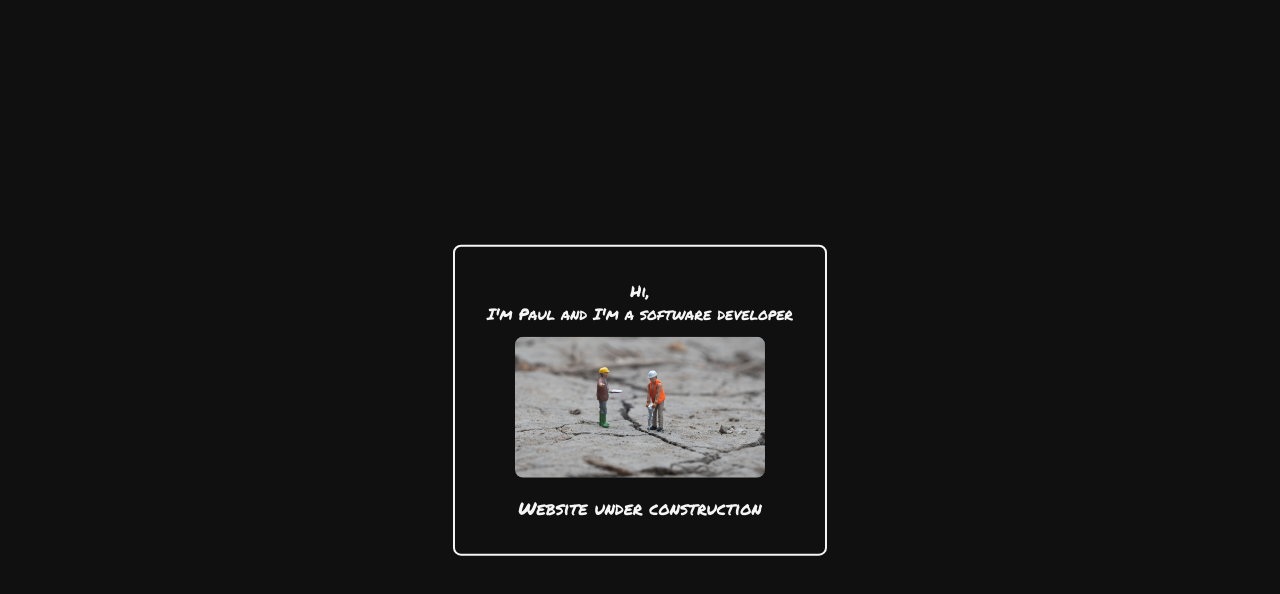
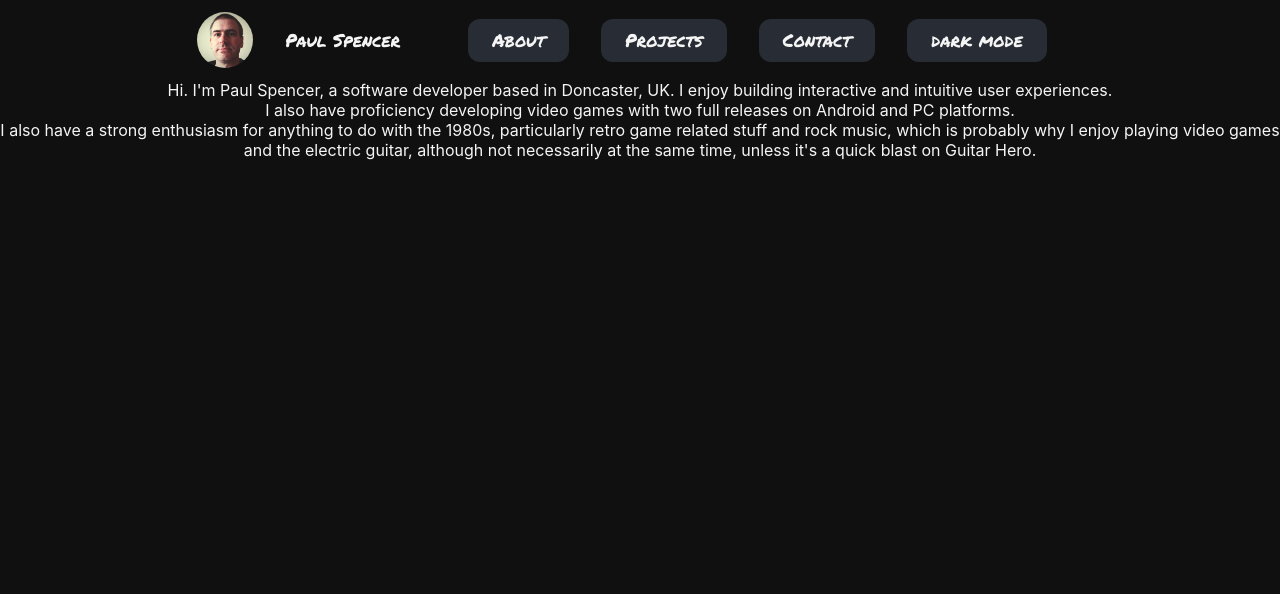
Before and after one commit to billsongames/spenno.dev, a React (Create React App) app: page /about in a window 1280 px wide. Shown: the top 594 px of the page. Built offline with nearby package versions, Linux system fonts and the light colour scheme.

Commit message:
about section started

```diff
--- a/src/Components/About/About.jsx
+++ b/src/Components/About/About.jsx
@@ -1,9 +1,19 @@
 import React from "react";
+
+import "./about.css"
 
 const About = () => {
   return(
-    <div>
-      About
+    <div className="about__container">
+      <div className="about__text">
+         Hi. I'm Paul Spencer, a software developer based in Doncaster, UK. I enjoy building interactive and intuitive user experiences.
+      </div>
+      <div className="about__text">
+        I also have proficiency developing video games with two full releases on Android and PC platforms.
+      </div>
+      <div className="about__text">
+        I also have a strong enthusiasm for anything to do with the 1980s, particularly retro game related stuff and rock music, which is probably why I enjoy playing video games and the electric guitar, although not necessarily at the same time, unless it's a quick blast on Guitar Hero.
+      </div>
     </div>
   )
 }
--- /dev/null
+++ b/src/Components/About/about.css
@@ -0,0 +1,3 @@
+.about__text{
+  color: whitesmoke;
+}
--- a/src/index.js
+++ b/src/index.js
@@ -8,8 +8,8 @@ import reportWebVitals from './reportWebVitals';
 const root = ReactDOM.createRoot(document.getElementById('root'));
 root.render(
   <React.StrictMode>
-{/*     <App /> */}
-    <UnderConstruction />
+    <App />
+{/*     <UnderConstruction /> */}
   </React.StrictMode>
 );
 
```
